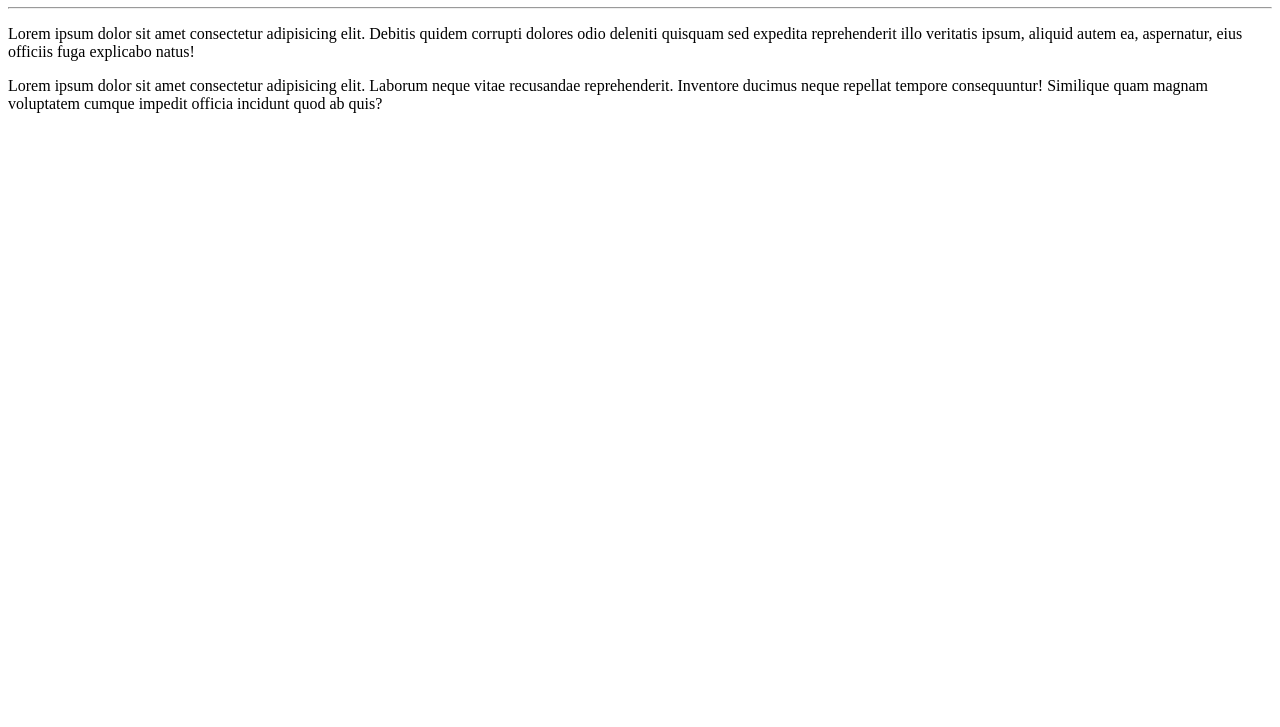
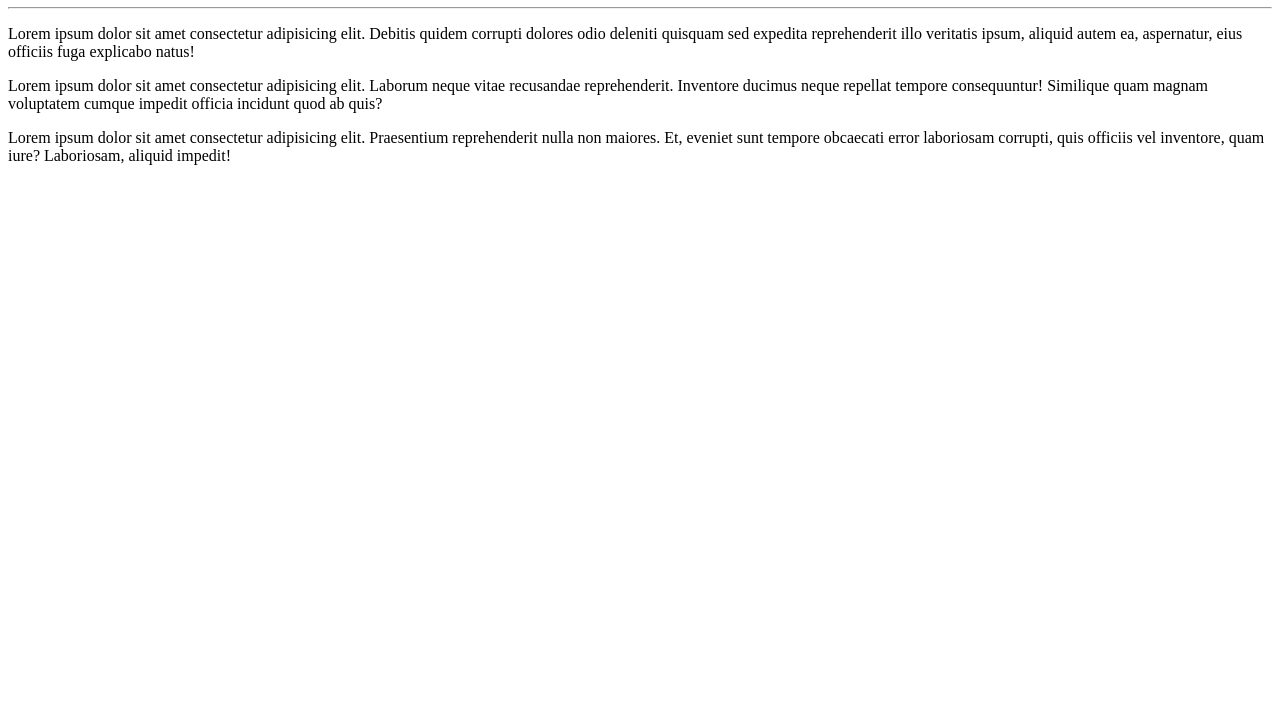
Before and after one commit to igorpssilva/ola-mundo, a plain HTML site: page site.exemplo/index.html in a window 1280 px wide. Shown: the part 73-800 px from the top of the page. Drawn offline with Linux system fonts and the light colour scheme.

Commit message:
criei mais um paragrafo

```diff
--- a/site.exemplo/index.html
+++ b/site.exemplo/index.html
@@ -11,5 +11,6 @@
     <hr>
 <p>Lorem ipsum dolor sit amet consectetur adipisicing elit. Debitis quidem corrupti dolores odio deleniti quisquam sed expedita reprehenderit illo veritatis ipsum, aliquid autem ea, aspernatur, eius officiis fuga explicabo natus!</p>
 <p>Lorem ipsum dolor sit amet consectetur adipisicing elit. Laborum neque vitae recusandae reprehenderit. Inventore ducimus neque repellat tempore consequuntur! Similique quam magnam voluptatem cumque impedit officia incidunt quod ab quis?
+    <p>Lorem ipsum dolor sit amet consectetur adipisicing elit. Praesentium reprehenderit nulla non maiores. Et, eveniet sunt tempore obcaecati error laboriosam corrupti, quis officiis vel inventore, quam iure? Laboriosam, aliquid impedit!</p>
 </body>
 </html>
```
